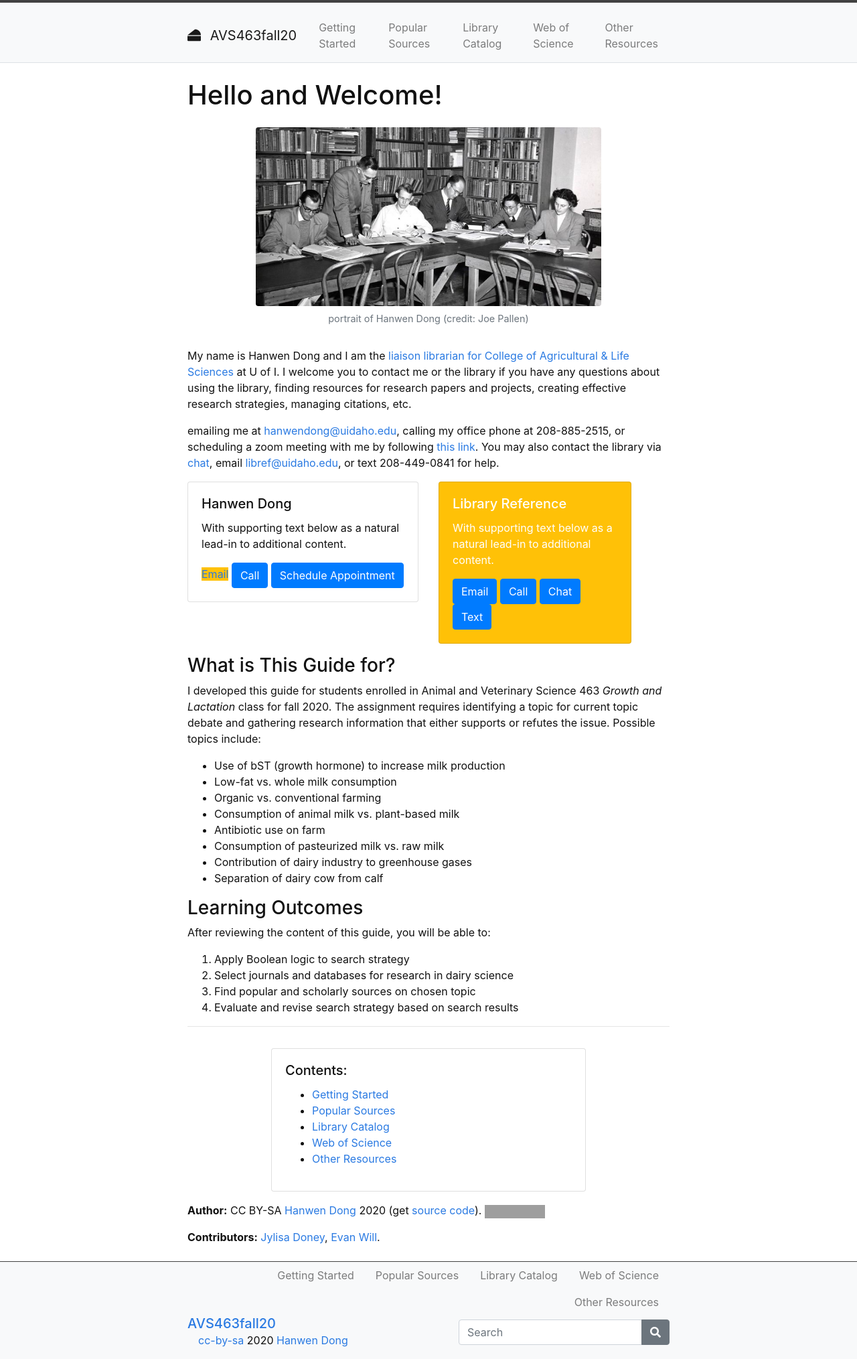
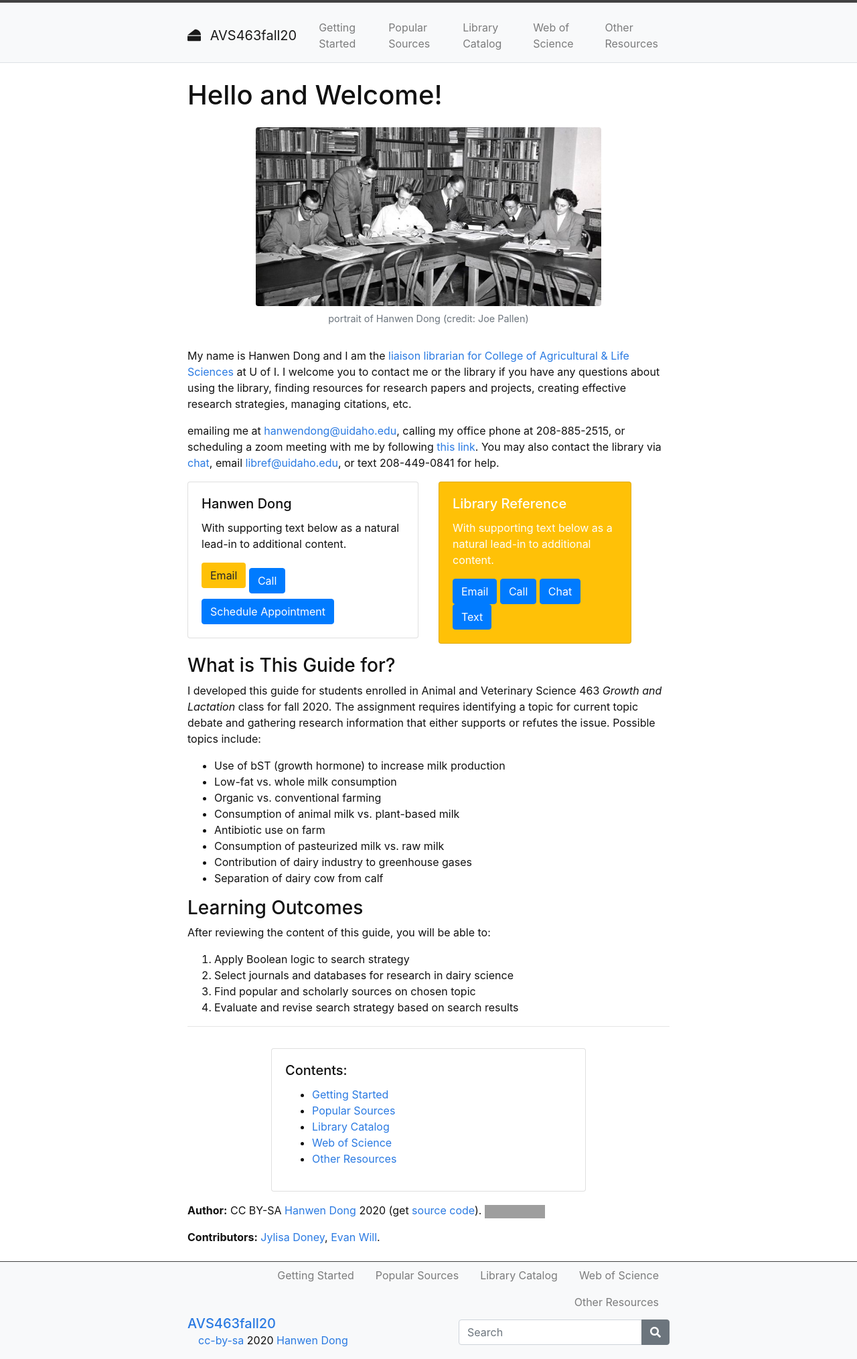
Before and after one commit to hanwendong1/AVS463-f20, a Jekyll site: the page built from index.md, in a window 1280 px wide. Shown: the whole page at 67% size. Built offline with Jekyll 4.4.1, drawn with Linux system fonts in a browser that asks for light colours; grey boxes are pictures that could not be loaded.

Commit message:
Update index.md

```diff
--- a/index.md
+++ b/index.md
@@ -17,7 +17,7 @@ emailing me at <hanwendong@uidaho.edu>, calling my office phone at 208-885-2515,
       <div class="card-body">
         <h5 class="card-title">Hanwen Dong</h5>
         <p class="card-text">With supporting text below as a natural lead-in to additional content.</p>
-        <a href = "mailto: hanwendong@uidaho.edu" class="bg-warning mb-3">Email</a>
+        <a href = "mailto: hanwendong@uidaho.edu" class="btn bg-warning mb-3">Email</a>
         <a href = "mailto: hanwendong@uidaho.edu" class="btn btn-primary">Call</a>
         <a href = "https://uidaho.co1.qualtrics.com/jfe/form/SV_1GJiDTJ7po0bDk9?topic=Agricultural+%26amp%3B+Life+Sciences&person=Hanwen+Dong&email=hanwendong%40uidaho.edu" class="btn btn-primary">Schedule Appointment</a>
       </div>
```
